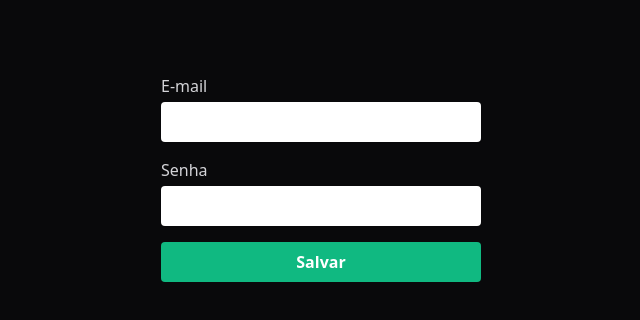
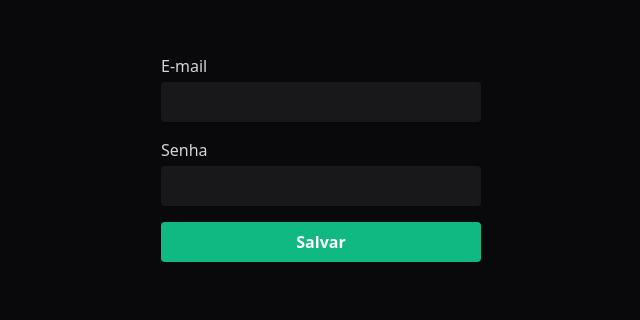
Before and after one commit to vagner531/form-avancados-react, a React (Vite) app: page / in a window 1280 px wide. Shown: the part 222-542 px from the top of the page, without its empty margins (319-959 px from the left). Built offline with nearby package versions, Linux system fonts and the light colour scheme.

Commit message:
feat: update form

```diff
--- a/src/App.tsx
+++ b/src/App.tsx
@@ -1,33 +1,38 @@
+import { useState } from "react";
 import "./styles/global.css";
 
-import { useForm } from 'react-hook-form'
-
-function createUser(data: any) {
-  console.log(data)
-}
+import { useForm } from "react-hook-form";
 
 export function App() {
-    const { register, handleSubmit } = useForm();
+  const [output, setOutput] = useState("");
+  const { register, handleSubmit } = useForm();
+
+  function createUser(data: any) {
+    setOutput(JSON.stringify(data, null, 2));
+  }
 
   return (
-    <main className="h-screen bg-zinc-950 text-zinc-300 flex items-center justify-center">
-      <form onSubmit={handleSubmit(createUser)} className="flex flex-col gap-4 w-full max-w-xs">
+    <main className="h-screen bg-zinc-950 text-zinc-300 flex flex-col gap-10 items-center justify-center">
+      <form
+        onSubmit={handleSubmit(createUser)}
+        className="flex flex-col gap-4 w-full max-w-xs"
+      >
         <div className="flex flex-col gap-1">
           <label htmlFor="">E-mail</label>
           <input
             type="email"
-            className="border-zinc-200 shadow-sm rounded h-10"
-            {...register('email')}
-            />
+            className="border-zinc-800 shadow-sm rounded h-10 px-3 bg-zinc-900 text-white"
+            {...register("email")}
+          />
         </div>
 
         <div className="flex flex-col gap-1">
           <label htmlFor="">Senha</label>
           <input
             type="password"
-            className="border-zinc-200 shadow-sm rounded h-10"
-            {...register('password')}
-            />
+            className="border-zinc-800 shadow-sm rounded h-10 px-3 bg-zinc-900 text-white"
+            {...register("password")}
+          />
         </div>
 
         <button
@@ -37,6 +42,7 @@ export function App() {
           Salvar
         </button>
       </form>
+      <pre>{output}</pre>
     </main>
   );
 }
```
